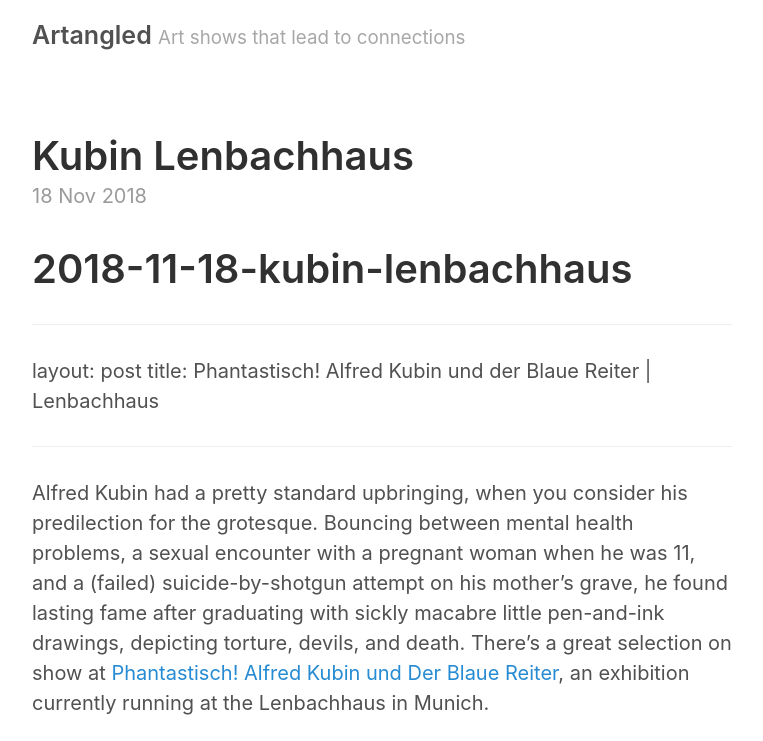
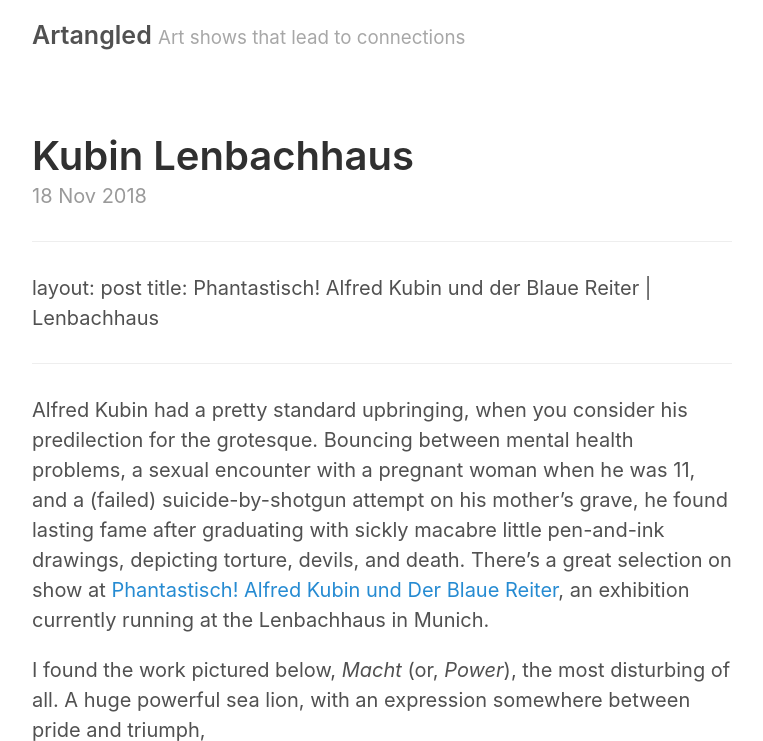
Before and after one commit to JMDKC/jmdkc.github.io, a Jekyll site: the page built from _posts/2018-11-18-kubin-lenbachhaus.md, in a window 1280 px wide and 900 px high, cut to the strip 0-741 px from the top of the window. Shown: the whole strip, without its empty margins (258-1021 px from the left). Built offline with Jekyll 4.4.1, drawn with Linux system fonts in a browser that asks for light colours; our own code applies the rules of GitHub Pages for plain Markdown files.

Commit message:
amended kubin post

```diff
--- a/_posts/2018-11-18-kubin-lenbachhaus.md
+++ b/_posts/2018-11-18-kubin-lenbachhaus.md
@@ -1,4 +1,3 @@
-# 2018-11-18-kubin-lenbachhaus
 - - - -
 layout: post
 title: Phantastisch! Alfred Kubin und der Blaue Reiter | Lenbachhaus
```
